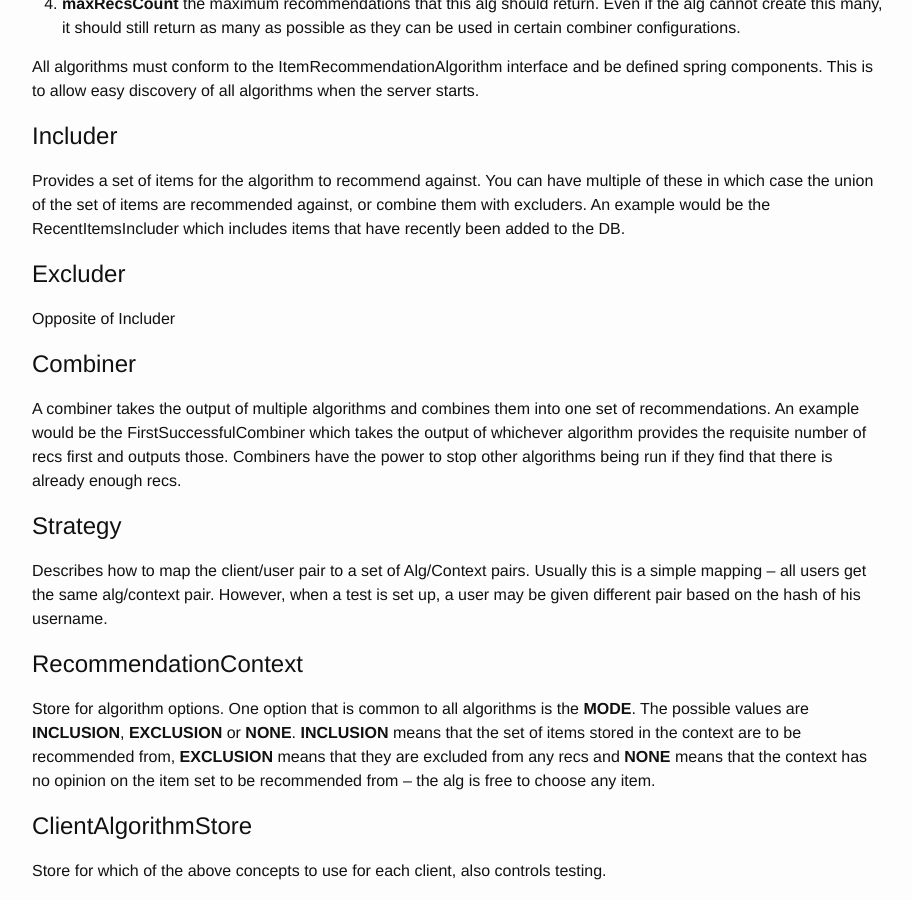
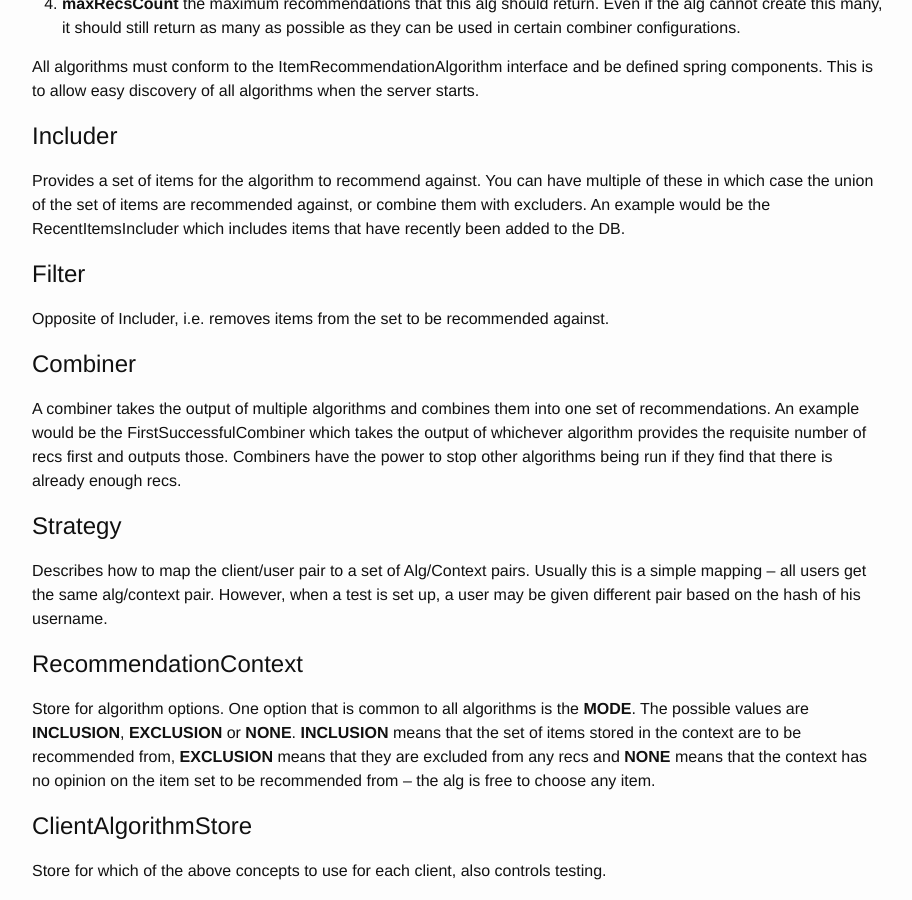
Before and after one commit to SeldonIO/seldonio.github.com, a Jekyll site: the page built from concepts.md, in a window 1280 px wide and 900 px high, scrolled down 921 px. Shown: the whole window, without its empty margins (181-1093 px from the left). Built offline with Jekyll 4.4.1, drawn with Linux system fonts in a browser that asks for light colours.

Commit message:
Excluder is now called Filter

```diff
--- a/concepts.md
+++ b/concepts.md
@@ -42,9 +42,9 @@ All algorithms must conform to the ItemRecommendationAlgorithm interface and be
 
 Provides a set of items for the algorithm to recommend against. You can have multiple of these in which case the union of the set of items are recommended against, or combine them with excluders. An example would be the RecentItemsIncluder which includes items that have recently been added to the DB.
 
-## Excluder
+## Filter
 
-Opposite of Includer
+Opposite of Includer, i.e. removes items from the set to be recommended against.
 
 ## Combiner
 
```
